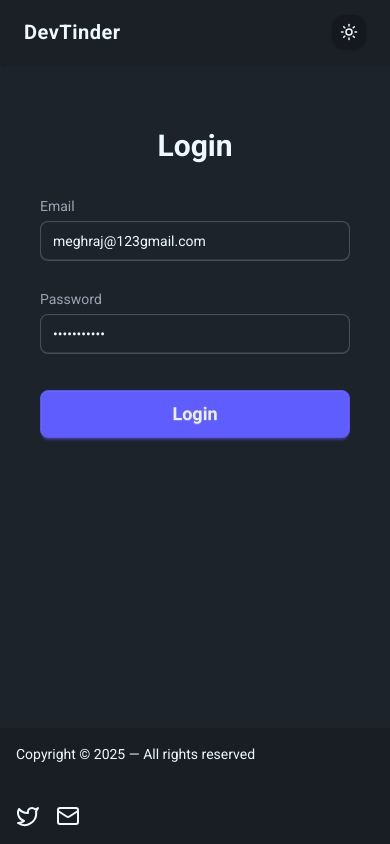
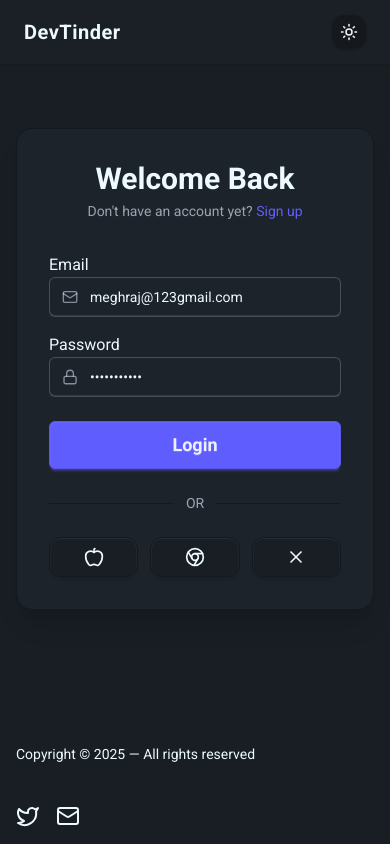
Before and after one commit to meghrajthakre/devTinder-web, a React (Vite) app: page /login in a window 390 px wide. Built offline with nearby package versions, Linux system fonts and the light colour scheme; no server answers.

Commit message:
Improve responsiveness of login component

```diff
--- a/src/components/Body.jsx
+++ b/src/components/Body.jsx
@@ -1,19 +1,19 @@
 import React, { useEffect } from 'react'
 import Navbar from '../components/Navbar'
 import Footer from '../components/Footer'
-import { Outlet } from 'react-router-dom'
+import { Outlet, useLocation, useNavigate } from 'react-router-dom'
 import { BASE_URL } from '../utils/constant'
 import axios from 'axios'
 import { useDispatch, useSelector } from 'react-redux'
 import { addUser } from '../utils/userSlice'
 
 const Body = () => {
-  const dispatch = useDispatch()
-  const user = useSelector((store) => store.user)
+  const navigate = useNavigate()
+  const dispatch = useDispatch();
+  const location = useLocation()
+  const user = useSelector(store => store.user)
 
   const fetchData = async () => {
-    if (user) return;  // Already logged-in, no need to fetch again
-
     try {
       const res = await axios.get(BASE_URL + '/profile', {
         withCredentials: true
@@ -21,13 +21,17 @@ const Body = () => {
 
       dispatch(addUser(res.data))
     } catch (error) {
-      console.log(error)
+      if (error?.response?.status === 401) {
+        navigate('/login');
+      }
+      console.log(error);
     }
   }
 
   useEffect(() => {
-    fetchData()
-  }, [])
+    if (location.pathname === "/login") return;
+    if (!user) fetchData();
+  }, [location.pathname])
 
   return (
     <div>
--- a/src/components/Login.jsx
+++ b/src/components/Login.jsx
@@ -1,20 +1,22 @@
 import axios from "axios";
 import React, { useState } from "react";
 import { useDispatch } from "react-redux";
-import { addUser, removeUser } from "../utils/userSlice";
+import { addUser } from "../utils/userSlice";
 import { useNavigate } from "react-router-dom";
 import { BASE_URL } from "../utils/constant";
+import { Mail, Lock, Apple, Chrome, X } from "lucide-react";
 
 const Login = () => {
   const dispatch = useDispatch();
-    const navigate = useNavigate()
-    const [email, setEmail] = useState('meghraj@123gmail.com');
-    const [password, setPassword] = useState('Meghraj@123');
+  const navigate = useNavigate();
+
+  const [email, setEmail] = useState("meghraj@123gmail.com");
+  const [password, setPassword] = useState("Meghraj@123");
   const [loading, setLoading] = useState(false);
 
   const handleSubmit = async (e) => {
     e.preventDefault();
-        setLoading(true)
+    setLoading(true);
 
     try {
       const res = await axios.post(
@@ -22,68 +24,100 @@ const Login = () => {
         { email, password },
         { withCredentials: true }
       );
-            console.log("LOGIN SUCCESS:", res.data);
-            setEmail("")
-            setPassword("")
-            setLoading(false);
       dispatch(addUser(res.data));
-            navigate('/feed')
+      navigate("/feed");
     } catch (err) {
       console.log("LOGIN ERROR:", err);
     }
+
+    setLoading(false);
   };
 
   return (
-        <div className="h-full mt-10 flex items-center justify-center px-4 sm:px-6 lg:px-8">
-            <div className="card  w-full max-w-sm sm:max-w-md p-6 sm:p-8 rounded-xl ">
-                <form onSubmit={handleSubmit} className="card-body p-0">
+    <div className="min-h-[calc(100vh-64px)] flex items-start justify-center pt-16 px-4 bg-base-200 transition-all">
+
+      <div className="w-full max-w-sm bg-base-100 border border-base-300 shadow-xl rounded-2xl p-8 transition-all">
 
         {/* Title */}
-                    <h2 className="text-3xl sm:text-4xl font-bold mb-6 text-center">
-                        Login
+        <h2 className="text-3xl font-semibold text-center mb-1 text-base-content">
+          Welcome Back
         </h2>
 
+        <p className="text-center text-sm mb-8 text-base-content/60">
+          Don't have an account yet?{" "}
+          <span className="text-primary cursor-pointer">Sign up</span>
+        </p>
+
+        <form onSubmit={handleSubmit}>
+
           {/* Email */}
-                    <div className="form-control w-full mb-5">
-                        <label className="label mb-1">
-                            <span className="label-text">Email</span>
+          <div className="form-control mb-4">
+            <label className="label">
+              <span className="label-text text-base-content">Email</span>
             </label>
+            <div className="input input-bordered flex items-center gap-3 rounded-md">
+              <Mail size={18} className="text-base-content/50" />
               <input
+                type="email"
+                className="bg-transparent w-full outline-none text-base-content"
+                placeholder="email address"
                 value={email}
                 onChange={(e) => setEmail(e.target.value)}
-                            type="email"
-                            placeholder="mail@site.com"
-                            className="input input-bordered w-full rounded-lg bg-base-100 focus:ring-2 focus:ring-primary/60"
                 required
               />
             </div>
+          </div>
 
           {/* Password */}
-                    <div className="form-control w-full mb-7">
-                        <label className="label mb-1">
-                            <span className="label-text">Password</span>
+          <div className="form-control mb-6">
+            <label className="label">
+              <span className="label-text text-base-content">Password</span>
             </label>
+            <div className="input input-bordered flex items-center gap-3 rounded-md">
+              <Lock size={18} className="text-base-content/50" />
               <input
+                type="password"
+                className="bg-transparent w-full outline-none text-base-content"
+                placeholder="Password"
                 value={password}
                 onChange={(e) => setPassword(e.target.value)}
-                            type="password"
-                            placeholder="Password"
-                            className="input input-bordered w-full rounded-lg bg-base-100 focus:ring-2 focus:ring-primary/60"
                 minLength="4"
                 required
               />
             </div>
+          </div>
 
-                    {/* Button */}
+          {/* Login Btn */}
           <button
             type="submit"
             disabled={loading}
-                        className="btn btn-primary w-full rounded-lg text-lg h-12"
+            className="btn btn-primary w-full rounded-md h-12 text-lg"
           >
             {loading ? "Logging in..." : "Login"}
           </button>
 
         </form>
+
+        {/* OR */}
+        <div className="flex items-center my-6">
+          <div className="flex-1 h-px bg-base-300"></div>
+          <span className="text-base-content/60 text-sm px-3">OR</span>
+          <div className="flex-1 h-px bg-base-300"></div>
+        </div>
+
+        {/* Social Buttons */}
+        <div className="grid grid-cols-3 gap-3">
+          <button className="btn bg-base-200 border-base-300 rounded-xl hover:bg-base-300">
+            <Apple size={20} />
+          </button>
+          <button className="btn bg-base-200 border-base-300 rounded-xl hover:bg-base-300">
+            <Chrome size={20} />
+          </button>
+          <button className="btn bg-base-200 border-base-300 rounded-xl hover:bg-base-300">
+            <X size={20} />
+          </button>
+        </div>
+
       </div>
     </div>
   );
--- a/src/components/Navbar.jsx
+++ b/src/components/Navbar.jsx
@@ -1,7 +1,7 @@
 import React, { useState, useEffect, useRef } from "react";
 import { Sun, Moon } from "lucide-react";
 import { useDispatch, useSelector } from "react-redux";
-import { useNavigate } from "react-router-dom";
+import { Link, useNavigate } from "react-router-dom";
 import axios from "axios";
 import { BASE_URL } from "../utils/constant";
 import { removeUser } from "../utils/userSlice";
@@ -57,9 +57,9 @@ const Navbar = () => {
   return (
     <div className="navbar bg-base-200/60 shadow-sm px-6 sticky top-0 z-50">
       {/* LEFT */}
-      <div className="flex items-center gap-3">
+      <Link to='/profile' className="flex items-center gap-3">
         <span className="text-xl font-semibold tracking-wide">DevTinder</span>
-      </div>
+      </Link>
 
       {/* RIGHT */}
       <div className="flex items-center gap-4 ml-auto relative">
@@ -67,7 +67,7 @@ const Navbar = () => {
         {/* THEME BUTTON */}
         <button
           onClick={toggleTheme}
-          className="p-2 rounded-xl bg-base-300 hover:bg-base-100 transition-all duration-200 shadow-sm"
+          className="p-2 rounded-xl cursor-pointer bg-base-300 hover:bg-base-100 transition-all duration-200 shadow-sm"
         >
           {theme === "light" ? <Moon size={18} /> : <Sun size={18} />}
         </button>
@@ -75,8 +75,8 @@ const Navbar = () => {
         {/* USER INFO + AVATAR */}
         {user && (
           <div className="flex items-center gap-2 cursor-pointer" onClick={() => setOpenDropdown(!openDropdown)}>
-            <p className="font-semibold">
-              Welcome {`${user?.firstName || ""} ${user?.lastName || ""}`.trim() || "Guest User"}
+           Welcome <p className="font-semibold">
+               {`${user?.firstName || ""}`.trim() || "Guest User"}
             </p>
             <img
               className="w-10 h-10 rounded-full ring-2 ring-primary/30"
```
Lines whose indentation alone changed are shown as unchanged.
